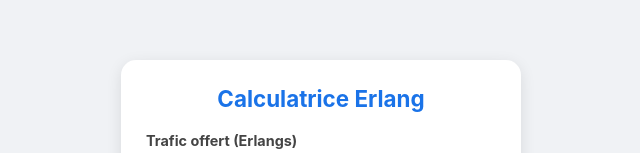
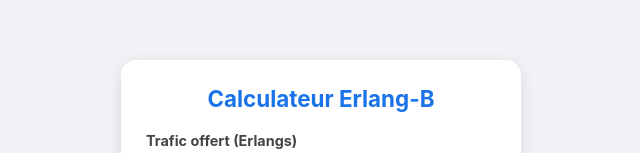
Before and after one commit to angeroyalt/calculatrice-erlang-, a plain HTML site: page index.html in a window 1280 px wide. Shown: the part 162-315 px from the top of the page, without its empty margins (319-959 px from the left). Drawn offline with Linux system fonts and the light colour scheme.

Commit message:
index.html

```diff
--- a/index.html
+++ b/index.html
@@ -69,7 +69,7 @@
 <body>
 
 <div class="card">
-    <h2>Calculatrice Erlang</h2>
+    <h2>Calculateur Erlang-B</h2>
 
     <div class="input-group">
         <label>Trafic offert (Erlangs)</label>
```
